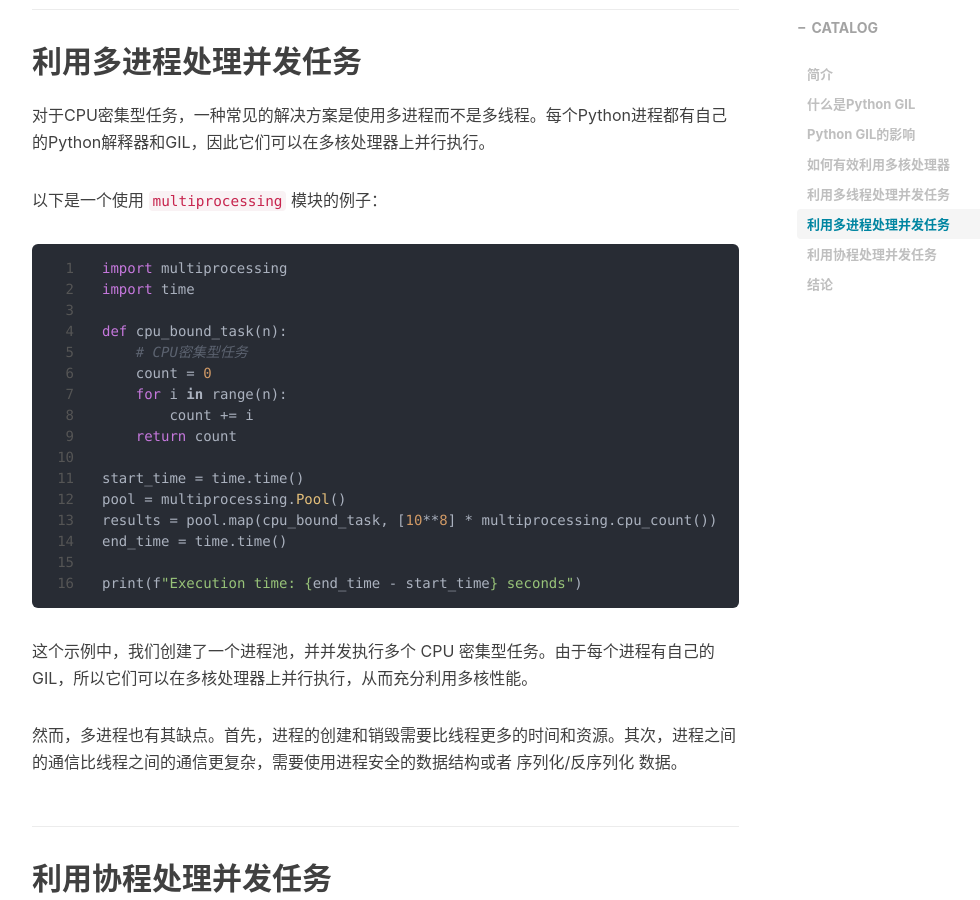
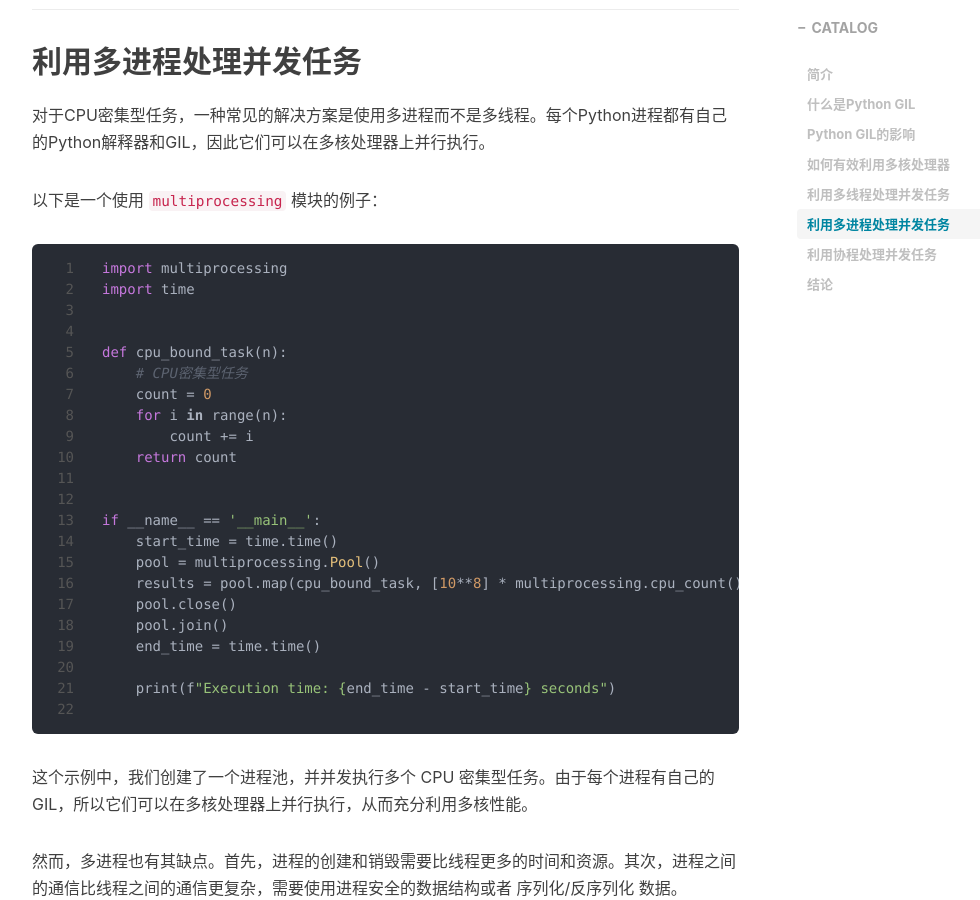
Before and after one commit to ProgrammerPlus1998/ProgrammerPlus1998.github.io, a Jekyll site: the page built from _posts/python/2023-07-31-python-global-interpretation-lock.md, in a window 1280 px wide and 900 px high, scrolled down 3803 px. Shown: the whole window, without its empty margins (233-1213 px from the left). Built offline with Jekyll 4.4.1, drawn with Linux system fonts in a browser that asks for light colours; nearby versions of some CDN libraries; comment, search, counter and statistics services are not loaded; some of the changed text lies outside the part shown.

````diff
--- a/_posts/python/2023-07-31-python-global-interpretation-lock.md
+++ b/_posts/python/2023-07-31-python-global-interpretation-lock.md
@@ -58,7 +58,7 @@ print(f"Execution time: {end - start} seconds")
 尽管 Python 的 GIL 限制了多线程的并行执行，但我们仍有方法绕过这个问题，充分利用多核处理器。以下是其中的几种方法：
 
 - **多进程**：每个 Python 进程都有自己的 Python 解释器和 GIL，因此多进程可以在多核处理器上并行执行。Python的 `multiprocessing` 模块就可以创建多进程。
-- **本地扩展**：C或C++编写的Python扩展可以在C级别的代码中释放 GIL。这使得扩展可以在多线程中并行执行，从而绕过GIL的限制。`NumPy` 和 ~~SciPy~~ 等科学计算库就利用了这个特性。
+- **本地扩展**：C或C++编写的Python扩展可以在C级别的代码中释放 GIL。这使得扩展可以在多线程中并行执行，从而绕过GIL的限制。`NumPy` 和 `SciPy` 等科学计算库就利用了这个特性。
 - **Jython和IronPython**：这些 Python 的替代实现没有GIL，因此它们的多线程代码可以在多核处理器上并行执行。然而，由于各种原因，它们的使用并不广泛。
 
 下面，我们将更详细地讨论利用多线程、多进程和协程处理并发任务的不同策略。
@@ -108,6 +108,7 @@ print(f"Downloaded {len(urls)} in {end_time - start_time} seconds")
 import multiprocessing
 import time
 
+
 def cpu_bound_task(n):
     # CPU密集型任务
     count = 0
@@ -115,12 +116,17 @@ def cpu_bound_task(n):
         count += i
     return count
 
-start_time = time.time()
-pool = multiprocessing.Pool()
-results = pool.map(cpu_bound_task, [10**8] * multiprocessing.cpu_count())
-end_time = time.time()
 
-print(f"Execution time: {end_time - start_time} seconds")
+if __name__ == '__main__':
+    start_time = time.time()
+    pool = multiprocessing.Pool()
+    results = pool.map(cpu_bound_task, [10**8] * multiprocessing.cpu_count())
+    pool.close()
+    pool.join()
+    end_time = time.time()
+
+    print(f"Execution time: {end_time - start_time} seconds")
+
 ```
 
 这个示例中，我们创建了一个进程池，并并发执行多个 CPU 密集型任务。由于每个进程有自己的GIL，所以它们可以在多核处理器上并行执行，从而充分利用多核性能。
````
Also changed, not shown: _posts/python/2023-07-31-django-life-cycle.md (added, +81 -0 lines), img/in-post/article-pic/django_lifecycle.png (added).
